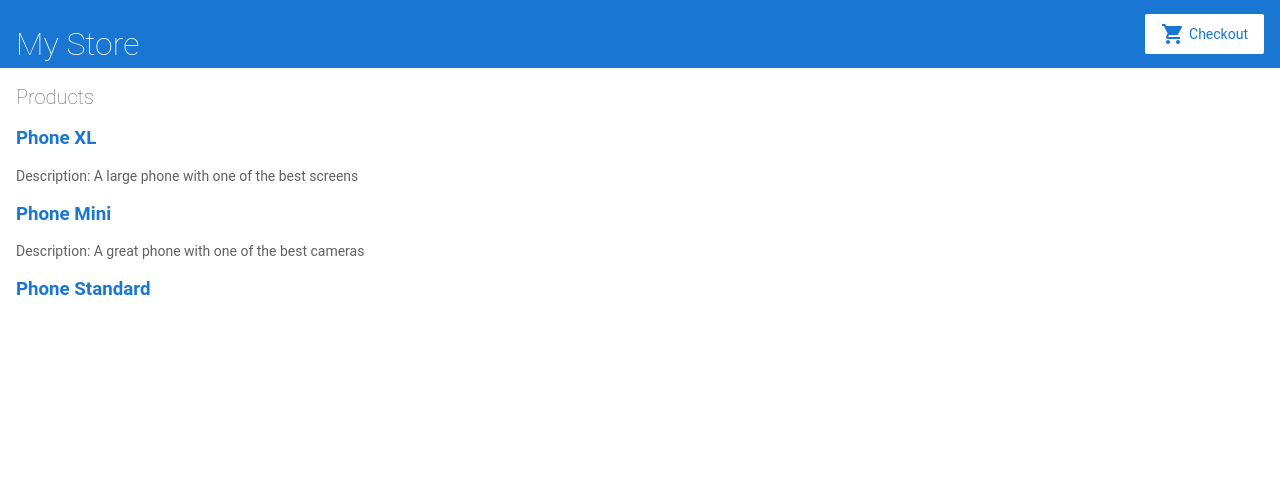
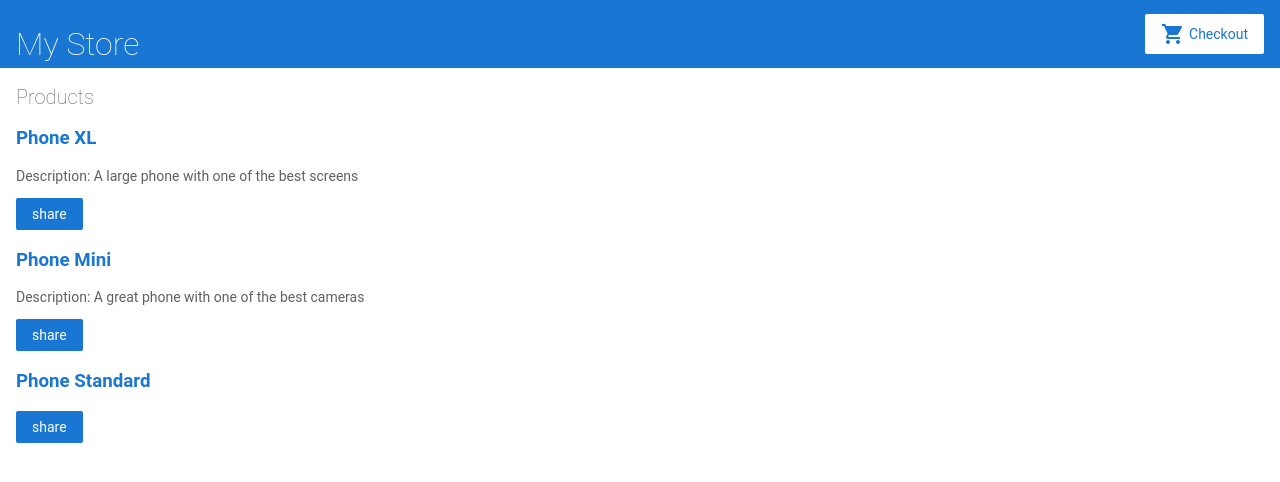
Before and after one commit to ksrntheja-ui/Angular-Docs-First-Example, an Angular app: page / in a window 1280 px wide. Shown: the top 482 px of the page. Built offline with nearby package versions, Linux system fonts and the light colour scheme.

Commit message:
20-Binded button click event to share() method using Event Binding syntax ().

```diff
--- a/src/app/product-list/product-list.component.html
+++ b/src/app/product-list/product-list.component.html
@@ -53,4 +53,17 @@ Any directive with an asterisk, *, is a structural directive.
     Description: {{ product.description }}
   </p>
 
+  <!--  Add a button so users can share a product with friends. Bind the
+    button's click
+    event
+    to the share() method (in product-list.component.ts).
+
+    Event binding uses a set of parentheses,
+    ( ),
+    around the event-->
+
+  <button (click)="share()">
+    share
+  </button>
+
 </div>
```
